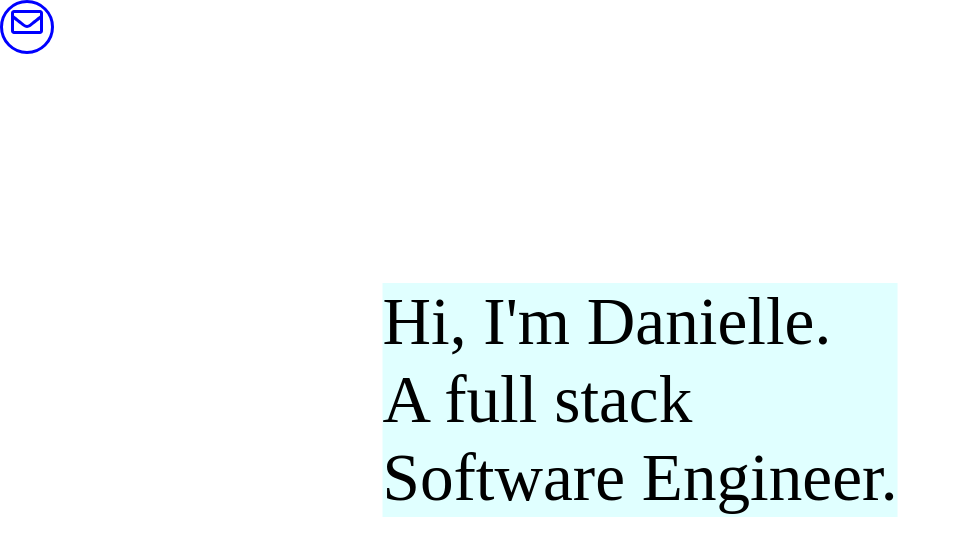
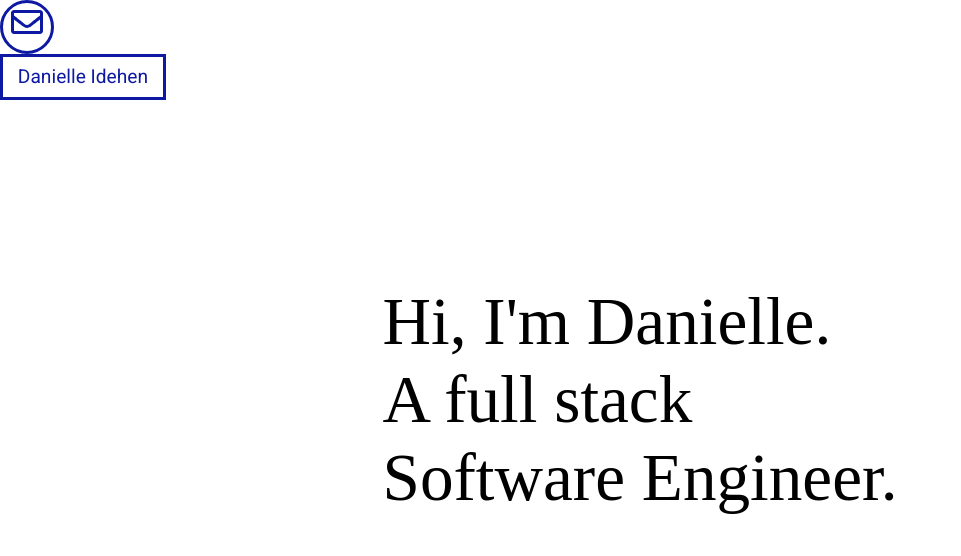
Before and after one commit to DanielleIdehen/d-s-1, a React (Create React App) app: page / in a window 1280 px wide. Shown: the top 556 px of the page, without its empty margins (0-961 px from the left). Built offline with nearby package versions, Linux system fonts and the light colour scheme; a web font is replaced by a local one.

Commit message:
added some colors, edited the name

```diff
--- a/src/components/Name.js
+++ b/src/components/Name.js
@@ -7,8 +7,8 @@ class Name extends Component {
   }
   render(){
     return (
-      <div>
-
+      <div class="name-container">
+        <p>Danielle Idehen</p>
       </div>
     )}
 }
--- a/src/styles/Port.scss
+++ b/src/styles/Port.scss
@@ -2,6 +2,9 @@
 @import url('https://fonts.googleapis.com/css2?family=Patua+One&family=Roboto&display=swap');
 
 //Styles--------------
+$boldBlue: #0D19A3;
+$boldPink:#D9B08C;
+$softPink:#FFCB9A;
 
 div {
   white-space: pre-wrap;
@@ -9,6 +12,7 @@ div {
 
 p {
   font-family: 'Roboto', sans-serif;
+  line-height: 0.1rem;
 }
 
 .heading-container {
@@ -16,29 +20,38 @@ p {
   left: 50%;
   top: 50%;
   transform: translate(-50%, -50%);
-  background-color: lightcyan;
+  // background-color: lightcyan;
 }
 
 .main-heading {
   font-size: 4.2rem;
   text-align: Left;
   font-family: 'Patua One', cursive;
-  background-color: lightcyan;
+  // background-color: lightcyan;
 }
 
 .email-container {
   height: 3rem;
   width: 3rem;
   border-style: solid;
-  border-color: blue;
+  border-color: $boldBlue;
   border-radius: 50%;
   .email-icon{
     font-size: 2em;
-    color: blue;
-
+    color: $boldBlue;
   }
   &:hover {
     box-shadow: 0px 5px 10px rgba(0,0,0,0.28);
-
   }
 }
+
+.name-container {
+  font-size:1rem;
+  border-style: solid;
+  width: 10rem;
+  color: $boldBlue;
+  p {
+    font-size: 1.2rem;
+    color: $boldBlue;
+  }
+}
```
